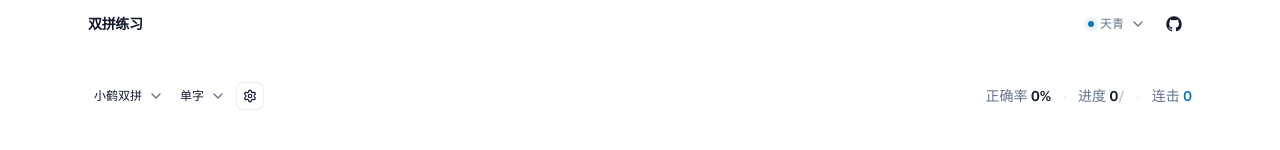
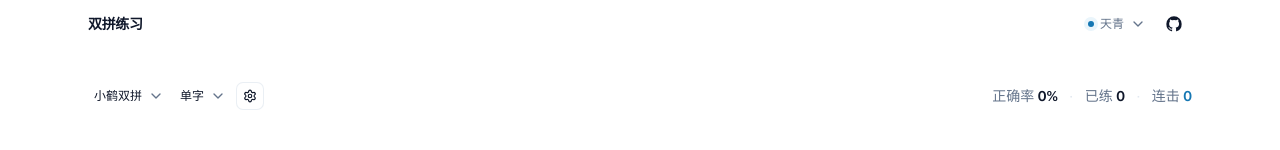
Before and after one commit to sharebravery/shuangpin-practice, a Next.js app: page / in a window 1280 px wide. Shown: the top 150 px of the page. Built offline with nearby package versions, Linux system fonts and the light colour scheme.

Commit message:
refactor(stats): show cumulative continuous practice stats

```diff
--- a/src/features/practice/practice-stats.tsx
+++ b/src/features/practice/practice-stats.tsx
@@ -4,9 +4,8 @@ import { usePracticeStore } from "@/stores/practice-store";
 import { calculateAccuracy } from "@/lib/shuangpin/statistics";
 
 export function PracticeStats() {
-  const completed = usePracticeStore((s) => s.session.completed);
-  const correct = usePracticeStore((s) => s.session.correct);
-  const total = usePracticeStore((s) => s.session.total);
+  const completed = usePracticeStore((s) => s.totals.completed);
+  const correct = usePracticeStore((s) => s.totals.correct);
   const streak = usePracticeStore((s) => s.session.streak);
 
   const accuracy = Math.round(calculateAccuracy(correct, completed) * 100);
@@ -18,8 +17,7 @@ export function PracticeStats() {
       </span>
       <span className="text-border">·</span>
       <span>
-        进度 <span className="font-semibold tabular-nums text-foreground">{completed}</span>
-        <span className="text-muted-foreground/50">/{total}</span>
+        已练 <span className="font-semibold tabular-nums text-foreground">{completed}</span>
       </span>
       <span className="text-border">·</span>
       <span>
```
